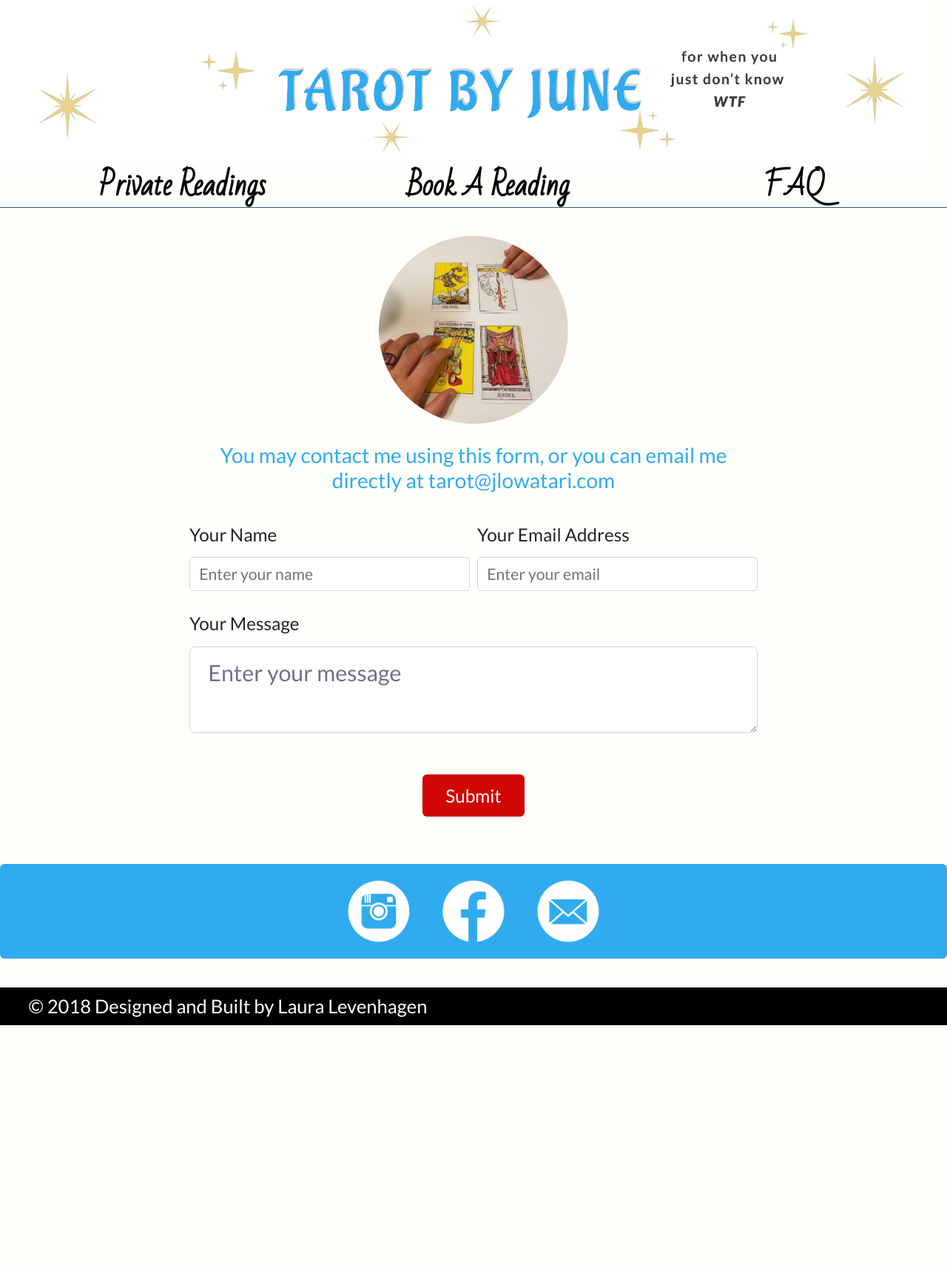
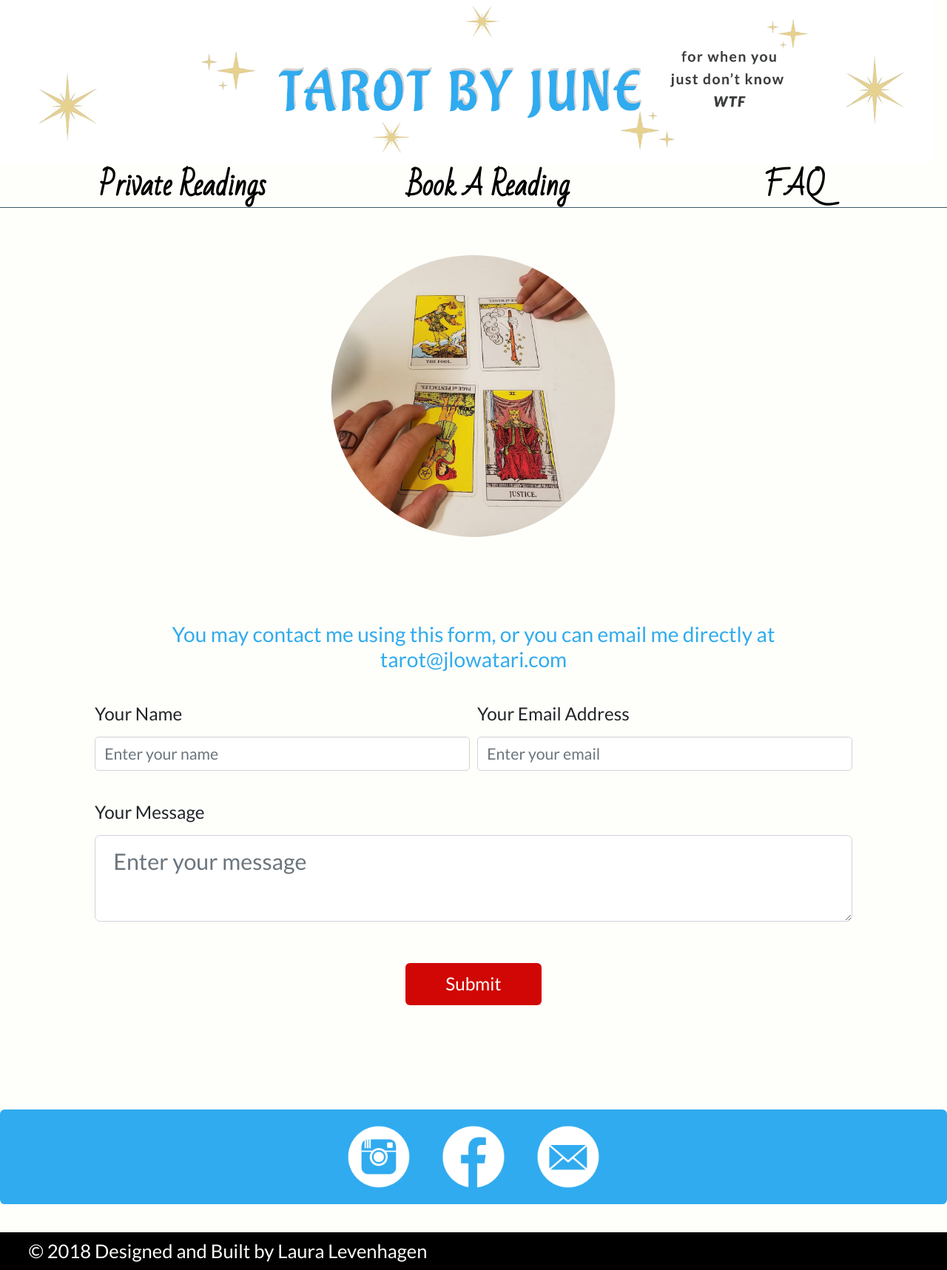
Before and after one commit to llevenhagen/Junes-Tarot, a Jekyll site: the page built from booking.html, in a window 1280 px wide. Shown: the whole page at 74% size. Built offline with Jekyll 4.4.1, drawn with Linux system fonts in a browser that asks for light colours; some web fonts are replaced; before the commit the page ends 1386 px from its top, so only the background shows below that.

Commit message:
finished ipad resizing

```diff
--- a/assets/css/main.css
+++ b/assets/css/main.css
@@ -527,6 +527,12 @@ h3 {
 .contact-div {
   margin: 4vw auto;
 }
+.pink-div {
+  background: rgb(232, 190, 214);
+}
+.yellow-div {
+  background: rgb(240, 220, 141);
+}
 footer {
   margin-top: 0
   bottom: 0;
@@ -550,12 +556,13 @@ margin: 0;
 }
 #two-cups {
   margin-top: 9vw;
-  margin-bottom: 25vw;
+  margin-bottom: 25.3vw;
 }
 /* PRIVATE READINGS PAGE */
 #private-readings-section-img {
-  width: 22vw;
-  margin: -20vw -1.5vw 5vw auto;
+  width: 20vw;
+  height: 20vw;
+  margin: -25vw -1vw 5vw auto;
 }
 #private-readings, #live-oremail, #rates, #payment, #policies, #walkinhours {
   border-radius: 7vw;
@@ -566,6 +573,23 @@ margin: 0;
 }
 #rates-section-img {
   margin: 10vw auto 5vw 10vw;
+}
+/* BOOKING PAGE */
+#booking-img {
+width: 30%;
+margin: 5vw 35% 2vw;
+}
+form {
+  margin-top: 7vw;
+  width: 80%;
+}
+
+.form-row {
+  margin-bottom: 3vw;
+}
+
+button {
+  margin-bottom: 6vw;
 }
 /* FAQ PAGE */
 #payment {
--- a/private-readings.html
+++ b/private-readings.html
@@ -43,7 +43,7 @@ mail-icon: '../assets/css/images/Wumi_Mail.png'
       <h2>RATES</h2>
       <div class="flex-container">
         <div id="rates-table">
-          <p style="margin-left: 14vw;" class="bold">Email Readings</p>
+          <p style="margin-left: 14vw;" class="bold text-decoration">Email Readings</p>
           <div class="flex-container">
             <div class="table-left">
               <p>3 cards</p>
@@ -56,7 +56,7 @@ mail-icon: '../assets/css/images/Wumi_Mail.png'
               <p>$115 - 175</p>
             </div>
           </div>
-          <p style="margin-left: 10vw;" class="bold">Phone, chat, voice, or video chat</p>
+          <p style="margin-left: 10vw;" class="bold text-decoration">Phone, chat, voice, or video chat</p>
           <div class="flex-container">
             <div class="table-left">
               <p>30 minutes</p>
@@ -67,7 +67,7 @@ mail-icon: '../assets/css/images/Wumi_Mail.png'
               <p>$ 60 - 85</p>
             </div>
           </div>
-          <p style="margin-left: 16vw;" class="bold">In-person</p>
+          <p style="margin-left: 16vw;" class="bold text-decoration">In-person</p>
           <div class="flex-container">
             <div class="table-left">
               <p>30 minutes</p>
```
Also changed, not shown: 2 other files.
